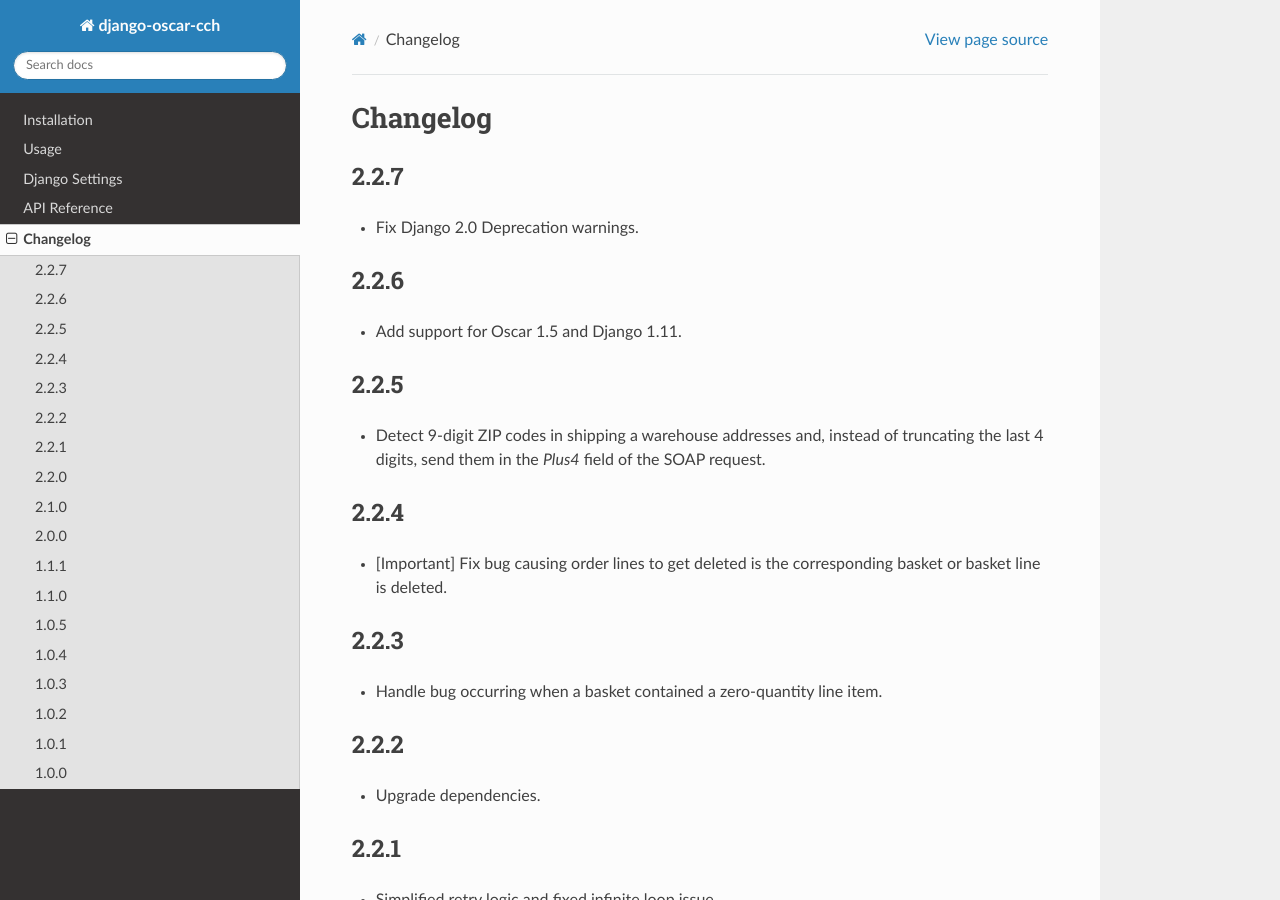
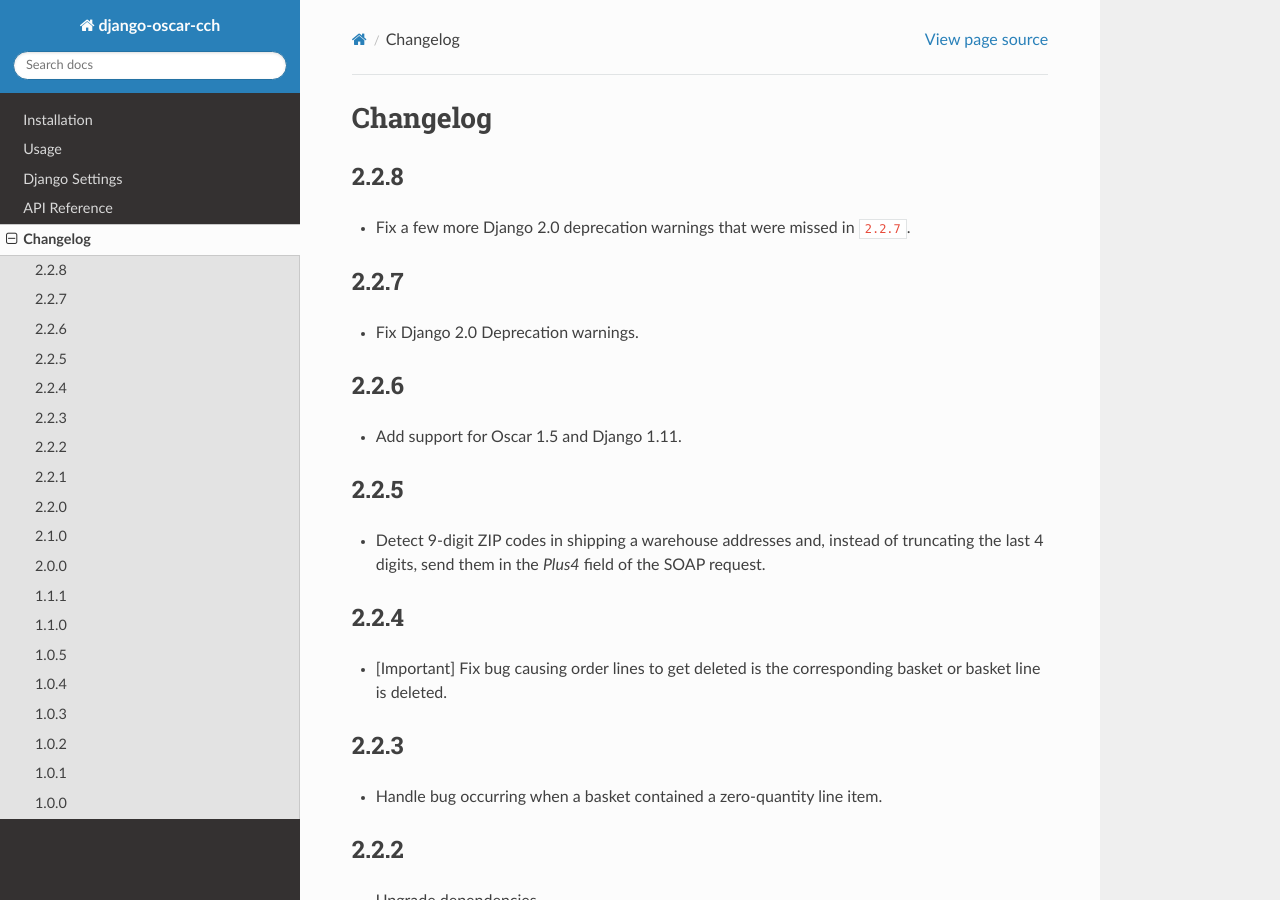
Before and after one commit to thelabnyc/django-oscar-cch, a Sphinx documentation site: the page built from docs/changes.rst, in a window 1280 px wide and 900 px high. Built offline with Sphinx 7.4.7 and the Read the Docs theme 2.0.0, drawn with Linux system fonts in a browser that asks for light colours; the version number could not be read and is left out.

Commit message:
Update changelog

```diff
--- a/docs/changes.rst
+++ b/docs/changes.rst
@@ -2,6 +2,10 @@
 
 Changelog
 =========
+
+2.2.8
+------------------
+- Fix a few more Django 2.0 deprecation warnings that were missed in ``2.2.7``.
 
 2.2.7
 ------------------
```
